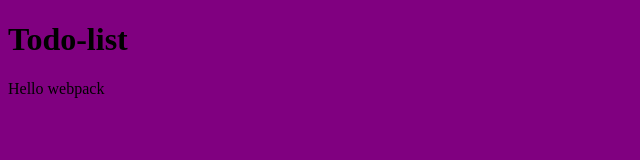
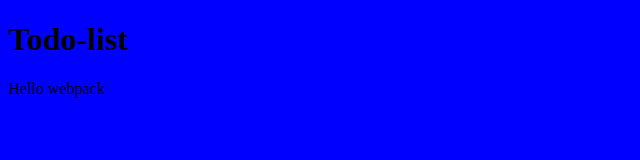
Before and after one commit to didierganthier/todo-list, a website built with webpack: page src/index.html in a window 1280 px wide. Shown: the whole page, without its empty margins (0-640 px from the left). Built offline with nearby package versions, Linux system fonts and the light colour scheme.

Commit message:
Add start script to package.json

```diff
--- a/package.json
+++ b/package.json
@@ -5,6 +5,7 @@
   "private": true,
   "scripts": {
     "test": "echo \"Error: no test specified\" && exit 1",
+    "start": "webpack serve --open",
     "build": "webpack"
   },
   "repository": {
--- a/src/style.css
+++ b/src/style.css
@@ -1,3 +1,3 @@
 body {
-  background: purple;
+  background: blue;
 }
```
